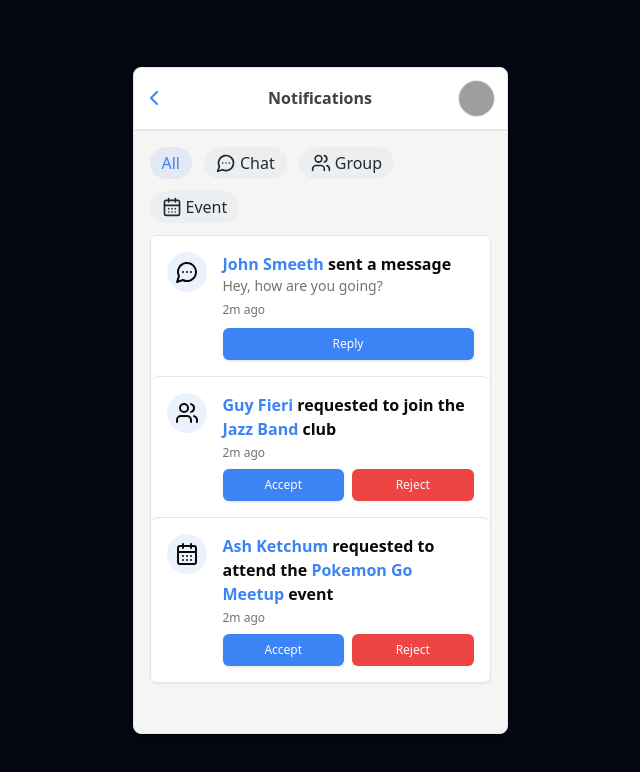
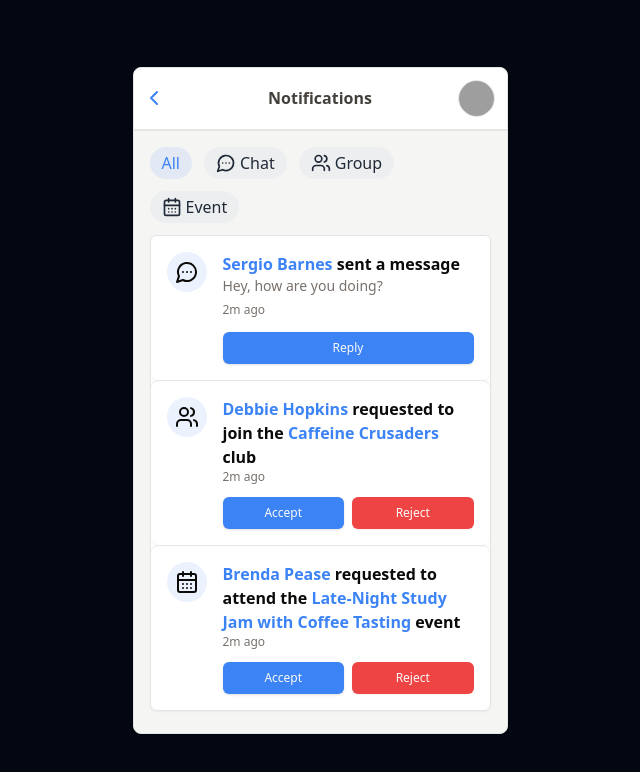
Before and after one commit to MatteoPM/481-Assignment, a React (Vite) app: page /notifications in a window 1280 px wide. Shown: the top 772 px of the page, without its empty margins (320-960 px from the left). Built offline with nearby package versions, Linux system fonts and the light colour scheme; grey boxes are pictures that could not be loaded.

Commit message:
Use more serious users

```diff
--- a/src/pages/events/_components/eventFilter.tsx
+++ b/src/pages/events/_components/eventFilter.tsx
@@ -65,7 +65,7 @@ const EventFilter = () => {
             </div>
           </div>
 
-          <Button variant={"destructive"} className="mt-12">
+          <Button variant={"destructive"} className="mt-12 w-full">
             <span>Reset Filters</span>
           </Button>
         </div>
--- a/src/pages/notifications/Notifications.tsx
+++ b/src/pages/notifications/Notifications.tsx
@@ -51,14 +51,15 @@ function Notifications() {
             </div>
             <div className="flex-grow">
               <h2 className="font-semibold">
-                <span className="text-primary">John Smeeth</span> sent a message
+                <span className="text-primary">Sergio Barnes</span> sent a
+                message
               </h2>
               <p className="text-sm text-muted-foreground">
-                Hey, how are you going?
+                Hey, how are you doing?
               </p>
-              <span className="mt-1 text-xs text-muted-foreground">2m ago</span>
+              <span className="text-xs text-muted-foreground">2m ago</span>
 
-              <Button size={"sm"} className="mt-2 block w-full">
+              <Button size={"sm"} className="mt-3 block w-full">
                 Reply
               </Button>
             </div>
@@ -70,15 +71,16 @@ function Notifications() {
             </div>
             <div className="flex-grow">
               <h2 className="font-semibold">
-                <span className="text-primary">Guy Fieri</span> requested to
-                join the <span className="text-primary">Jazz Band</span> club
+                <span className="text-primary">Debbie Hopkins</span> requested
+                to join the{" "}
+                <span className="text-primary">Caffeine Crusaders</span> club
               </h2>
 
-              <span className="mt-1 block text-xs text-muted-foreground">
+              <span className="block text-xs text-muted-foreground">
                 2m ago
               </span>
 
-              <div className="mt-2 grid grid-cols-2 gap-2">
+              <div className="mt-3 grid grid-cols-2 gap-2">
                 <Button size={"sm"}>Accept</Button>
                 <Button size={"sm"} variant={"destructive"}>
                   Reject
@@ -93,16 +95,19 @@ function Notifications() {
             </div>
             <div className="flex-grow">
               <h2 className="font-semibold">
-                <span className="text-primary">Ash Ketchum</span> requested to
+                <span className="text-primary">Brenda Pease</span> requested to
                 attend the{" "}
-                <span className="text-primary">Pokemon Go Meetup</span> event
+                <span className="text-primary">
+                  Late-Night Study Jam with Coffee Tasting
+                </span>{" "}
+                event
               </h2>
 
-              <span className="mt-1 block text-xs text-muted-foreground">
+              <span className="block text-xs text-muted-foreground">
                 2m ago
               </span>
 
-              <div className="mt-2 grid grid-cols-2 gap-2">
+              <div className="mt-3 grid grid-cols-2 gap-2">
                 <Button size={"sm"}>Accept</Button>
                 <Button size={"sm"} variant={"destructive"}>
                   Reject
--- a/src/placeholderData.ts
+++ b/src/placeholderData.ts
@@ -60,32 +60,30 @@ export type Group = {
 export const testUser: UserType = {
   id: 0,
   avatarUrl:
-    "https://static.wikia.nocookie.net/b72e4978-1af8-49a8-ac03-ec0ef8a47d30/scale-to-width/370",
-  username: "Killer Kirb",
+    "https://www.fakepersongenerator.com/Face/male/male20161086420389465.jpg",
+  username: "Joseph Ballance",
   status: "online",
 };
 
 export const placeholderUser: UserType = {
   id: 1,
-  avatarUrl:
-    "https://i.pinimg.com/564x/cd/aa/a1/cdaaa1c1b71ab63e8ed183e970f6e61c.jpg",
-  username: "John Smeeth",
+  avatarUrl: "https://randomuser.me/api/portraits/women/26.jpg",
+  username: "Debbie Hopkins",
   status: "online",
 };
 
 export const placeholderUser2: UserType = {
   id: 2,
   avatarUrl:
-    "https://i.pinimg.com/736x/99/27/90/99279086833d4d0662c19f294035630b.jpg",
-  username: "First Last",
+    "https://www.fakepersongenerator.com/Face/male/male1085778558166.jpg",
+  username: "Sergio Barnes",
   status: "offline",
 };
 
 export const placeholderUser3: UserType = {
   id: 3,
-  avatarUrl:
-    "https://wallpapers-clan.com/wp-content/uploads/2023/12/danny-phantom-pfp-33.jpg",
-  username: "Danny Phantom",
+  avatarUrl: "https://randomuser.me/api/portraits/women/18.jpg",
+  username: "Brenda Pease",
   status: "away",
 };
 
```
